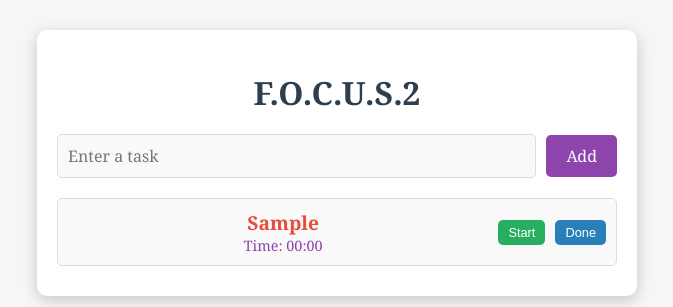
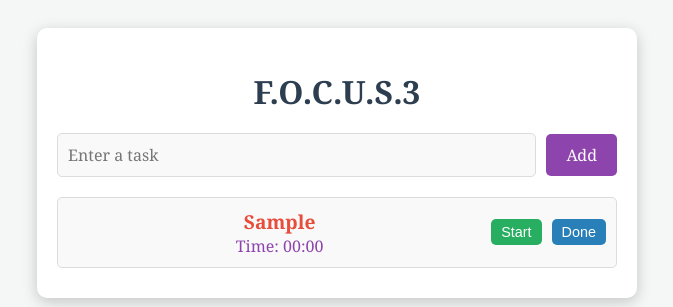
Before and after one commit to mj230808/tasklist, a plain HTML site: page index.html in a window 1280 px wide. Both pictures are taken after typing "Sample" into the empty fields and a click on the button "Add". Shown: the part 237-544 px from the top of the page, 303-976 px from the left. Drawn offline with Linux system fonts and the light colour scheme.

Commit message:
furthercss

```diff
--- a/index.html
+++ b/index.html
@@ -17,7 +17,7 @@
 </head>
 <body>
   <div class="container">
-    <h1 class="title">F.O.C.U.S.2</h1>
+    <h1 class="title">F.O.C.U.S.3</h1>
     <div class="todo-input-container">
       <input type="text" id="taskInput" class="task-input" placeholder="Enter a task" maxlength="50">
       <button id="addTaskButton" class="button">Add</button>
--- a/style.css
+++ b/style.css
@@ -114,7 +114,7 @@ body {
 }
 
 .task-item .task-timer {
-  font-size: 0.9em;
+  font-size: 1em;
   color: #8e44ad;
 }
 
@@ -124,7 +124,7 @@ body {
 }
 
 .task-item button {
-  font-size: 0.8em;
+  font-size: 0.9em;
   padding: 5px 10px;
   border-radius: 5px;
   border: none;
```
